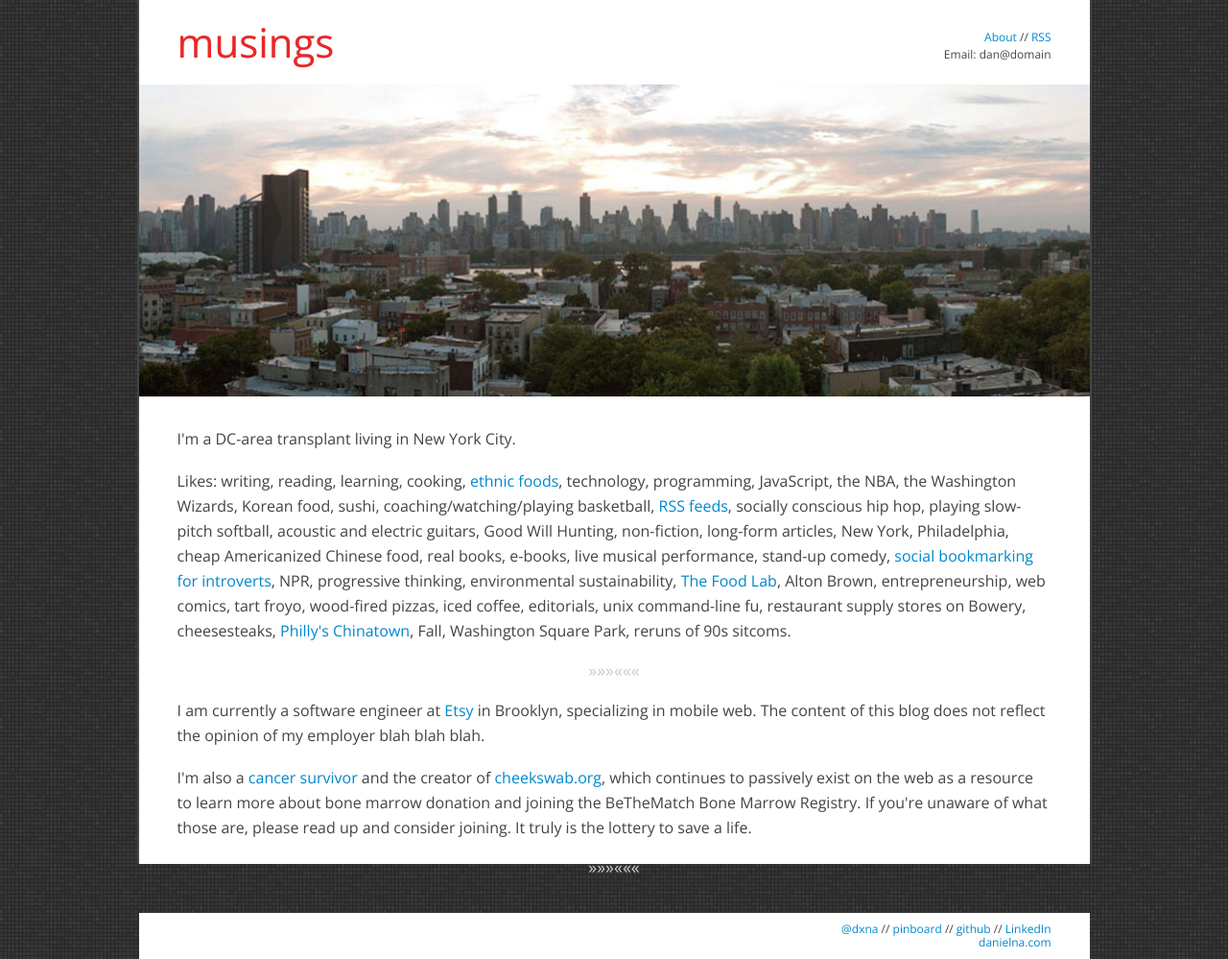
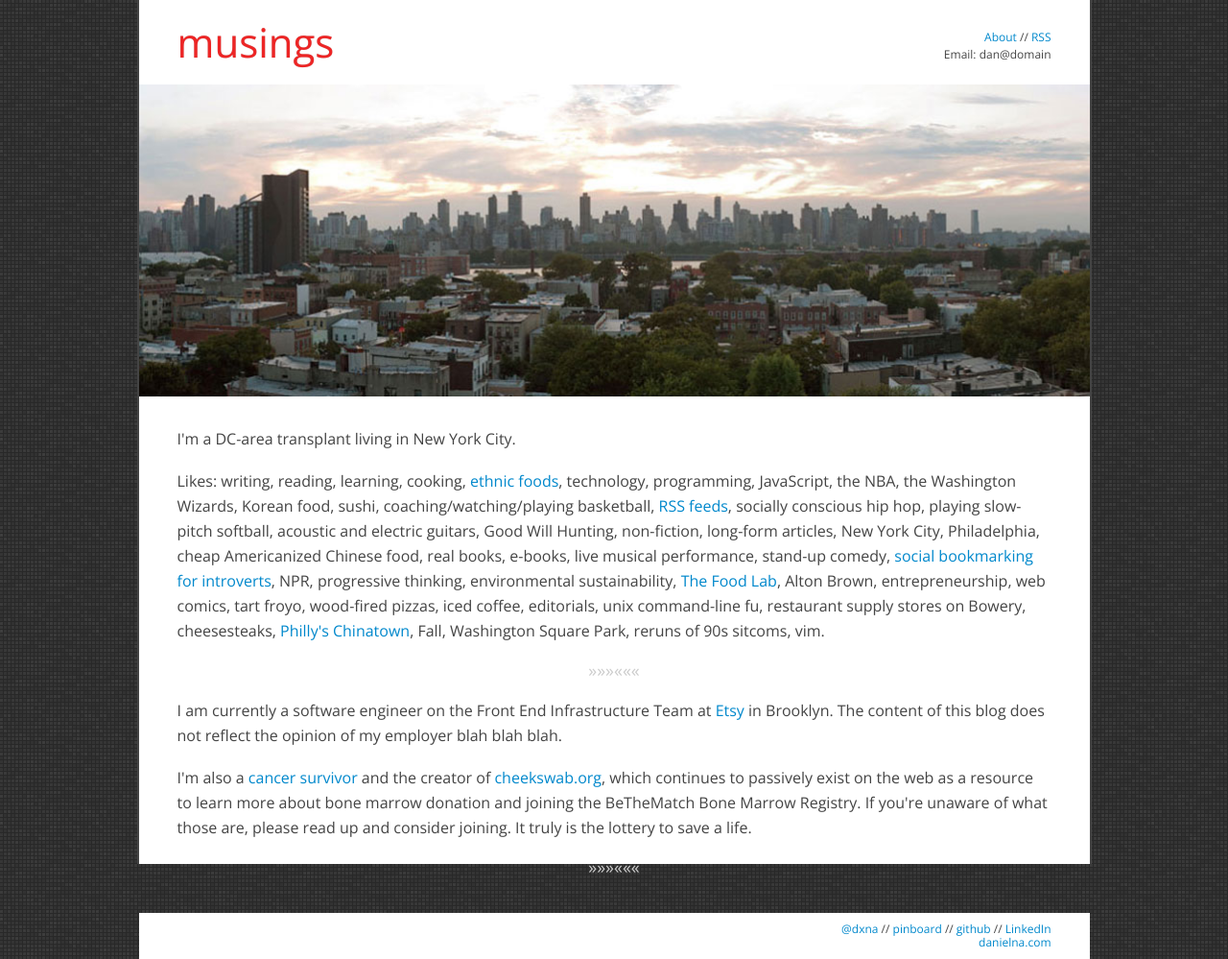
Before and after one commit to danielna/danielna.github.com, a Jekyll site: the page built from about.html, in a window 1280 px wide. Shown: the whole page at 96% size. Built offline with Jekyll 4.4.1, drawn with Linux system fonts in a browser that asks for light colours; nearby versions of some CDN libraries; library files that are not in the unit come from our copies; Markdown is read by kramdown in place of the engine named in the settings.

Commit message:
Update about page

```diff
--- a/about.html
+++ b/about.html
@@ -10,13 +10,13 @@ promo_alt: Manhattan via Astoria, Queens
     </p>
 
     <p>
-        Likes: writing, reading, learning, cooking, <a href="http://www.novafoodmap.com" target="_blank">ethnic foods</a>, technology, programming, JavaScript, the NBA, the Washington Wizards, Korean food, sushi, coaching/watching/playing basketball, <a href="http://danielna.newsblur.com" target='_blank'>RSS feeds</a>, socially conscious hip hop, playing slow-pitch softball, acoustic and electric guitars, Good Will Hunting, non-fiction, long-form articles, New York, Philadelphia, cheap Americanized Chinese food, real books, e-books, live musical performance, stand-up comedy, <a href="https://pinboard.in/u:danielna/t:bestof/" target="_blank">social bookmarking for introverts</a>, NPR, progressive thinking, environmental sustainability, <a href="http://www.seriouseats.com/the-food-lab" target="_blank">The Food Lab</a>, Alton Brown, entrepreneurship, web comics, tart froyo, wood-fired pizzas, iced coffee, editorials, unix command-line fu, restaurant supply stores on Bowery, cheesesteaks, <a href="http://www.yelp.com/biz/shiao-lan-kung-philadelphia" target="_blank">Philly's Chinatown</a>, Fall, Washington Square Park, reruns of 90s sitcoms.
+        Likes: writing, reading, learning, cooking, <a href="http://www.novafoodmap.com" target="_blank">ethnic foods</a>, technology, programming, JavaScript, the NBA, the Washington Wizards, Korean food, sushi, coaching/watching/playing basketball, <a href="http://danielna.newsblur.com" target='_blank'>RSS feeds</a>, socially conscious hip hop, playing slow-pitch softball, acoustic and electric guitars, Good Will Hunting, non-fiction, long-form articles, New York City, Philadelphia, cheap Americanized Chinese food, real books, e-books, live musical performance, stand-up comedy, <a href="https://pinboard.in/u:danielna/t:bestof/" target="_blank">social bookmarking for introverts</a>, NPR, progressive thinking, environmental sustainability, <a href="http://www.seriouseats.com/the-food-lab" target="_blank">The Food Lab</a>, Alton Brown, entrepreneurship, web comics, tart froyo, wood-fired pizzas, iced coffee, editorials, unix command-line fu, restaurant supply stores on Bowery, cheesesteaks, <a href="http://www.yelp.com/biz/shiao-lan-kung-philadelphia" target="_blank">Philly's Chinatown</a>, Fall, Washington Square Park, reruns of 90s sitcoms, vim.
     </p>
 
     <div class="separator">&raquo;&raquo;&raquo;&laquo;&laquo;&laquo;</div>
 
     <p>
-        I am currently a software engineer at <a href="http://www.etsy.com" title="Etsy" target="_blank">Etsy</a> in Brooklyn, specializing in mobile web.  The content of this blog does not reflect the opinion of my employer blah blah blah.
+        I am currently a software engineer on the Front End Infrastructure Team at <a href="http://www.etsy.com" title="Etsy" target="_blank">Etsy</a> in Brooklyn.  The content of this blog does not reflect the opinion of my employer blah blah blah.
     </p>
     <p>
         I'm also a <a href="http://www.cheekswab.org/about-cheekswab/founders-story/" target="_blank">cancer survivor</a> and the creator of <a href="http://www.cheekswab.org" target='_blank'>cheekswab.org</a>, which continues to passively exist on the web as a resource to learn more about bone marrow donation and joining the BeTheMatch Bone Marrow Registry.  If you're unaware of what those are, please read up and consider joining.  It truly is the lottery to save a life.
```
